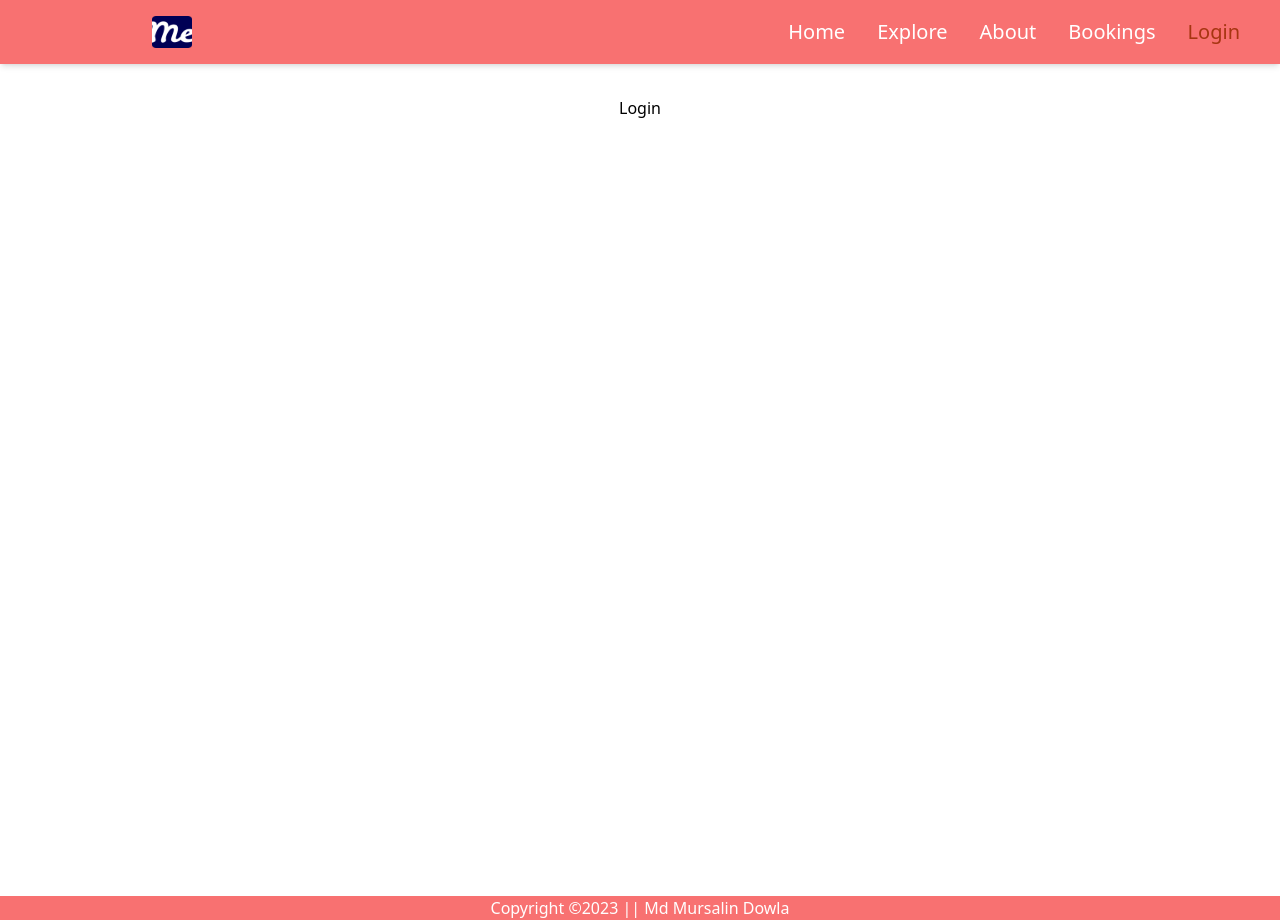
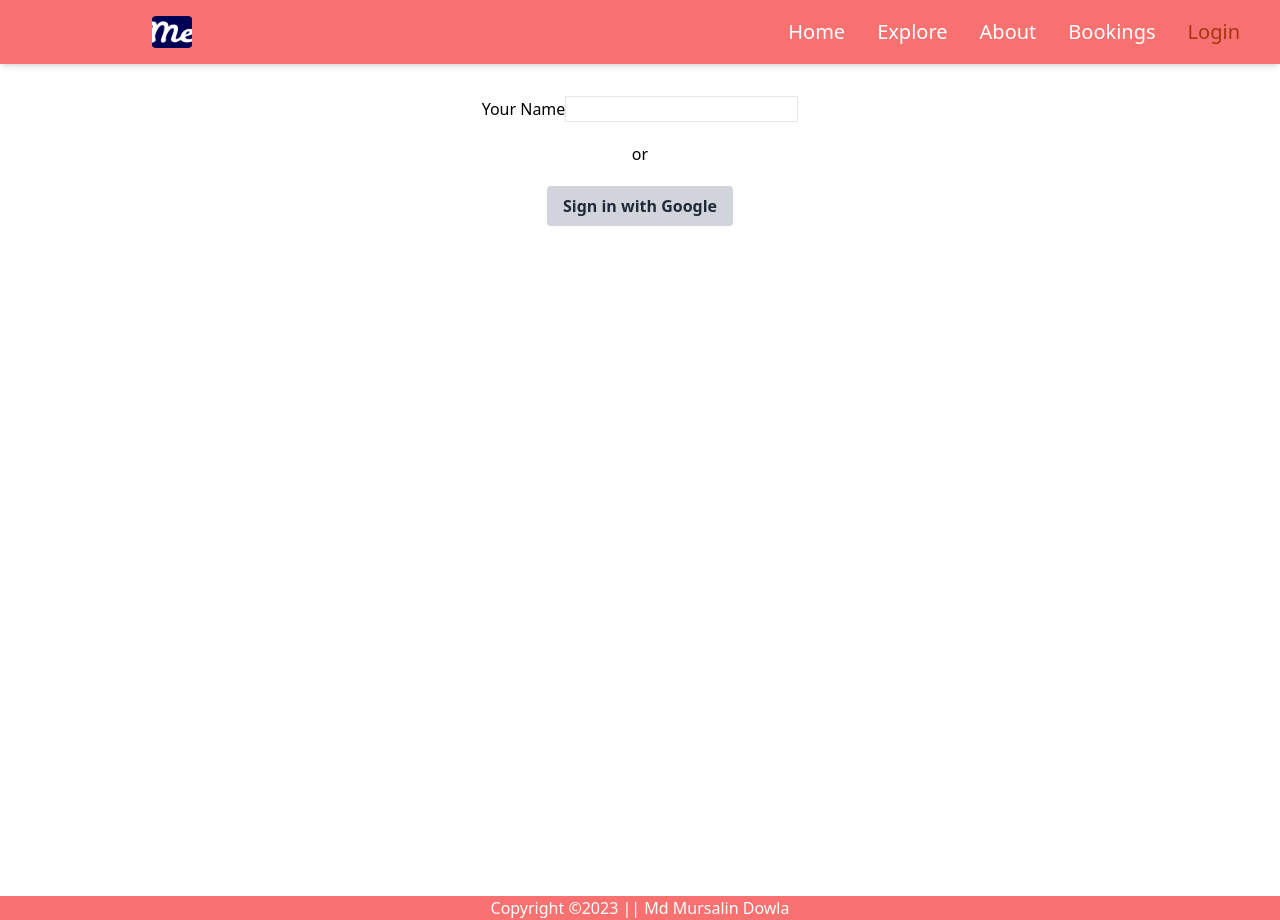
Before and after one commit to Mursalin-Dowla/react-auth-router-practice, a React (Create React App) app: page /login in a window 1280 px wide. Built offline with nearby package versions, Linux system fonts and the light colour scheme; no server answers.

Commit message:
done auth job with google sign in + Required auth + auth hooks

```diff
--- a/package.json
+++ b/package.json
@@ -9,6 +9,7 @@
     "firebase": "^9.17.1",
     "react": "^18.2.0",
     "react-dom": "^18.2.0",
+    "react-firebase-hooks": "^5.1.1",
     "react-router-dom": "^6.8.0",
     "react-scripts": "5.0.1",
     "web-vitals": "^2.1.4"
--- a/src/App.js
+++ b/src/App.js
@@ -1,30 +1,40 @@
-import './App.css';
-import {Route, Routes} from 'react-router-dom';
-import Home from './Components/Home/Home';
-import Header from './Components/Shared/Header/Header';
-import Footer from './Components/Shared/Footer/Footer';
-import Explore from './Components/Explore/Explore';
-import About from './Components/About/About';
-import Book from './Components/Book/Book';
-import Login from './Components/Login/Login';
-import SignUp from './Components/SignUp/SignUp';
-import NotFound from './Components/Shared/NotFound/NotFound';
+import "./App.css";
+import { Route, Routes } from "react-router-dom";
+import Home from "./Components/Home/Home";
+import Header from "./Components/Shared/Header/Header";
+import Footer from "./Components/Shared/Footer/Footer";
+import Explore from "./Components/Explore/Explore";
+import About from "./Components/About/About";
+import Book from "./Components/Book/Book";
+import Login from "./Components/Login/Login";
+import SignUp from "./Components/SignUp/SignUp";
+import NotFound from "./Components/Shared/NotFound/NotFound";
+import Payment from "./Components/Payment/Payment";
+import RequiredAuth from "./Components/RequiredAuth/RequiredAuth";
 
 function App() {
   return (
     <div>
       <Header />
-     <Routes>
-      <Route path='/' element={<Home />}></Route>
-      <Route path='/home' element={<Home />}></Route>
-      <Route path='/explore' element={<Explore />}></Route>
-      <Route path='/about' element={<About />}></Route>
-      <Route path='/bookings' element={<Book />}></Route>
-      <Route path='/login' element={<Login />}></Route>
-      <Route path='/signup' element={<SignUp />}></Route>
-      <Route path='/*' element={<NotFound />}></Route>
-     </Routes>
-     <Footer />
+      <Routes>
+        <Route path="/" element={<Home />}></Route>
+        <Route path="/home" element={<Home />}></Route>
+        <Route path="/explore" element={<Explore />}></Route>
+        <Route path="/about" element={<About />}></Route>
+        <Route path="/bookings" element={<Book />}></Route>
+        <Route path="/login" element={<Login />}></Route>
+        <Route path="/signup" element={<SignUp />}></Route>
+        <Route
+          path="/payment"
+          element={
+            <RequiredAuth>
+              <Payment />
+            </RequiredAuth>
+          }
+        ></Route>
+        <Route path="/*" element={<NotFound />}></Route>
+      </Routes>
+      <Footer />
     </div>
   );
 }
--- a/src/Components/Book/Book.js
+++ b/src/Components/Book/Book.js
@@ -1,9 +1,16 @@
 import React from 'react';
+import { useNavigate } from 'react-router-dom';
+
 
 const Book = () => {
+    const navigate = useNavigate();
     return (
         <div className='text-center min-h-screen'>
             <h1 className='mt-24'>Booking Goes Here</h1>
+            <div className='mt-5'>
+
+            <button onClick={()=>navigate('/payment')}>Proceed To Payment</button>
+            </div>
         </div>
     );
 };
--- a/src/Components/Login/Login.js
+++ b/src/Components/Login/Login.js
@@ -1,11 +1,35 @@
-import React from 'react';
+import React from "react";
+import useFirebase from "../../Hooks/useFirebase";
+
+
 
 const Login = () => {
-    return (
-        <div className='text-center min-h-screen'>
-            <h1 className='mt-24'>Login</h1>
+   const {user, signInWithGoogle, unRegister} = useFirebase();
+  return (
+    <div className="text-center min-h-screen">
+      {!user?.uid ? (
+        <div>
+          <form className="mt-24">
+            <label htmlFor="name">Your Name</label>
+            <input className="border" type="text" name="name" id="name" />
+          </form>
+          <p className="mt-5">or</p>
+          <button
+            onClick={signInWithGoogle}
+            className="bg-gray-300 hover:bg-gray-400 text-gray-800 font-semibold py-2 px-4 rounded inline-flex items-center mt-5"
+          >
+            Sign in with Google
+          </button>
         </div>
-    );
+      ) : (
+        <div className="mt-24 grid justify-items-center">
+            <h1 className="text-[black] font-semibold text-2xl">Welcome <span className="text-red-400 uppercase">{user.displayName}</span></h1>
+            <img className="rounded-full border" src={user.photoURL} alt="" />
+            <button className="mt-2 border bg-slate-200 hover:bg-slate-300 font-semibold rounded-md p-2" onClick={unRegister}>Sign Out</button>
+        </div>
+      )}
+    </div>
+  );
 };
 
 export default Login;
--- /dev/null
+++ b/src/Components/Payment/Payment.js
@@ -0,0 +1,15 @@
+import React from 'react';
+import { useAuthState } from 'react-firebase-hooks/auth';
+import auth from '../../firebase.init';
+
+const Payment = () => {
+    const [user] = useAuthState(auth);
+    return (
+        <div className='min-h-screen mt-24 text-center'>
+            {user?.uid && <p>Hi {user.displayName} your</p>}
+            <h1>Payment Gateway Here</h1>
+        </div>
+    );
+};
+
+export default Payment;
--- /dev/null
+++ b/src/Components/RequiredAuth/RequiredAuth.js
@@ -0,0 +1,16 @@
+import React from 'react';
+import { useAuthState } from 'react-firebase-hooks/auth';
+import { Navigate, useLocation } from 'react-router-dom';
+import auth from '../../firebase.init';
+
+const RequiredAuth = ({children}) => {
+    const [user] = useAuthState(auth);
+    const location = useLocation();
+
+    if(!user){
+        return <Navigate to='/login' state={{from: location}} replace></Navigate>
+    }
+    return children;
+};
+
+export default RequiredAuth;
--- /dev/null
+++ b/src/Hooks/useFirebase.js
@@ -0,0 +1,36 @@
+import { useEffect, useState } from 'react';
+import { GoogleAuthProvider, onAuthStateChanged, signInWithPopup, signOut } from "firebase/auth";
+import auth from '../firebase.init';
+
+
+const googleProvider = new GoogleAuthProvider();
+
+const useFirebase = () => {
+    const [user, setUser] = useState({});
+
+    const signInWithGoogle = ()=>{
+     signInWithPopup(auth, googleProvider)
+     .then(result=>{
+        const user = result.user;
+        console.log(user);
+        setUser(user);
+     })
+    }
+    const unRegister = ()=>{
+        signOut(auth)
+        .then(()=>{
+            console.log('signed out succefully')
+        })
+        .catch(error=>{
+            console.log(error)
+        })
+    }
+    useEffect(()=>{
+        onAuthStateChanged(auth, user=>{
+            setUser(user);
+        })
+    },[])
+    return {user, signInWithGoogle, unRegister}
+};
+
+export default useFirebase;
```
Also changed, not shown: 1 other file (tests, documents, lock files or other folders).
